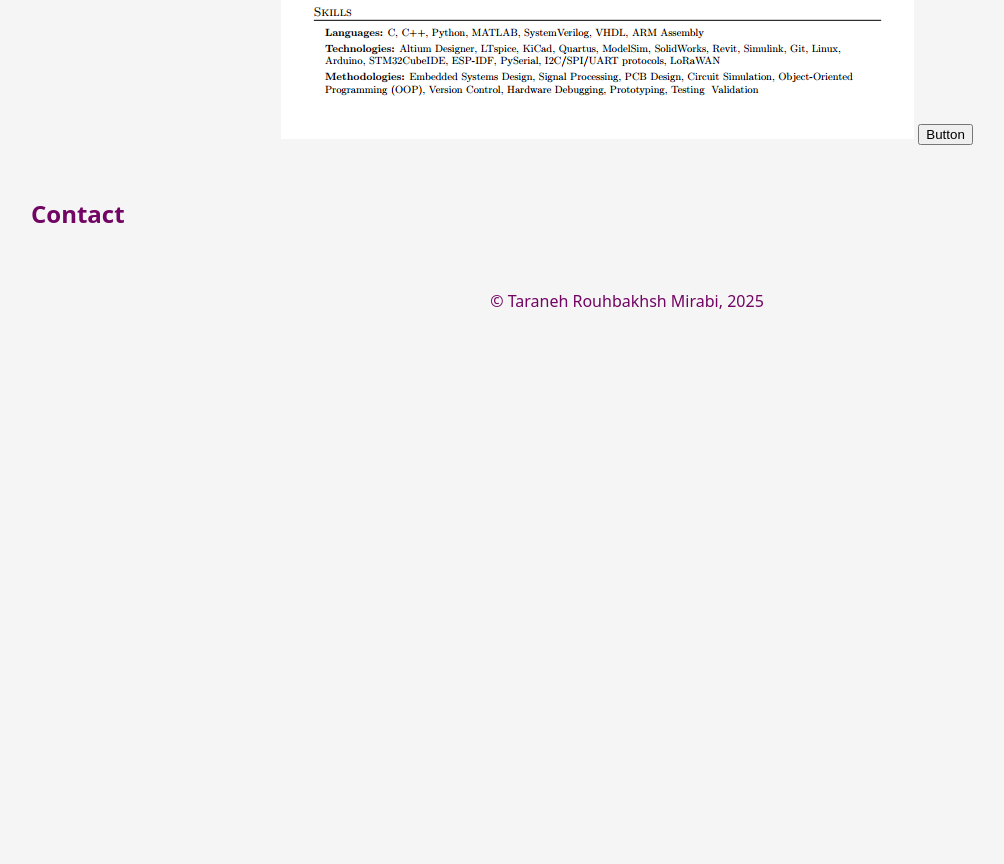
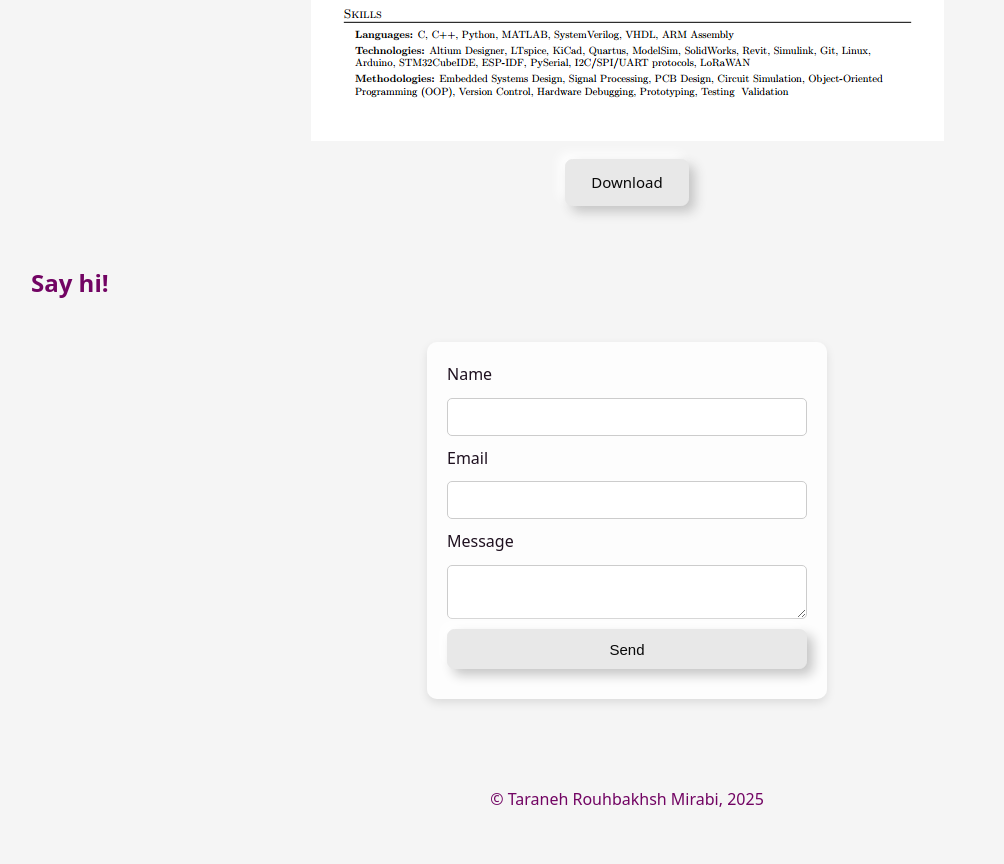
Before and after one commit to taranehrouh/my-portfolio, a plain HTML site: page index.html in a window 1280 px wide. Shown: the part 3480-4344 px from the top of the page, without its empty margins (13-1017 px from the left). Before the commit the page ends 3851 px from the top, so only its background shows below. Drawn offline with Linux system fonts and the light colour scheme.

Commit message:
final version

```diff
--- a/index.html
+++ b/index.html
@@ -103,10 +103,27 @@
   <h2 id = "resume">Resume</h2>
     <div class = "resume-container">
       <img src="assets\images\Screenshot 2025-10-20 220829.png">
-      <button>Button</button>
     </div>
 
-  <h2 id = "contact">Contact</h2>
+    <div class = "resume-container">
+      <a href="files/Resume.pdf" class="button">Download</a>
+    </div>
+
+  <h2 id = "contact">Say hi!</h2>
+    <div class="contact-container">
+      <form action="https://formspree.io/f/mwprjyeg" method="POST" class="contact-form">
+        <label for="name">Name</label>
+        <input type="text" name="name" required>
+
+        <label for="email">Email</label>
+        <input type="email" name="email" required>
+
+        <label for="message">Message</label>
+        <textarea name="message" required></textarea>
+
+        <button type="submit" class="button">Send</button>
+      </form>
+    </div>
 
   <footer class="site-footer">
     © Taraneh Rouhbakhsh Mirabi, 2025
--- a/styles.css
+++ b/styles.css
@@ -17,8 +17,8 @@ html {
 
 body {
   margin: 1;
-  /*background-image: url("assets/images/Circuit\ Primary.svg");
-  background-repeat: no-repeat;*/
+  background-image: url("assets/images/Circuit\ Primary\ \(5\).svg");
+  background-repeat: no-repeat;
   background-color: #f5f5f5;
   color: var(--text);
   font-family: ui-sans-serif, system-ui, -apple-system, "Segoe UI", Roboto, "Helvetica Neue", Arial;
@@ -286,8 +286,73 @@ p, h3 { margin: 0.5rem 1rem; }
 
 .resume-container {
   text-align: center;
+  margin-top: 10px;
 }
 
 .button {
   color: #090909;
+  padding: .7em 1.7em;
+  font-size: 15px;
+  border-radius: 0.5em;
+  background: #e8e8e8;
+  cursor: pointer;
+  border: 1px solid #e8e8e8;
+  transition: all 0.3s;
+  box-shadow: 6px 6px 12px #c5c5c5, -6px -6px 12px #ffffff;
+  text-decoration: none;
+  margin-bottom: 10px;
 }
+
+.button:active {
+  color: #666;
+  box-shadow: inset 4px 4px 12px #c5c5c5, inset -4px -4px 12px #ffffff;
+}
+
+/*contact section*/
+
+.contact-container {
+  display: flex;
+  justify-content: center;   /* centers horizontally */
+  align-items: center;       /* centers vertically (if container has height) */
+  width: 100%;
+  margin: 40px 0;
+}
+
+.contact-form {
+  width: 400px;              /* good readable width */
+  display: flex;
+  flex-direction: column;
+  gap: 10px;
+  text-align: left;
+  background: #ffffffcc;     /* optional: semi-transparent background */
+  padding: 20px;
+  border-radius: 10px;
+  box-shadow: 0 4px 10px rgba(0,0,0,0.1);
+}
+
+.contact-form input,
+.contact-form textarea {
+  padding: 10px;
+  border-radius: 5px;
+  border: 1px solid #ccc;
+  font-size: 14px;
+}
+
+.button {
+  display: inline-block;
+  text-decoration: none;
+  background: #e8e8e8;
+  color: #090909;
+  border: 1px solid #e8e8e8;
+  border-radius: 0.5em;
+  padding: 0.7em 1.7em;
+  cursor: pointer;
+  transition: all 0.3s;
+  box-shadow: 6px 6px 12px #c5c5c5, -6px -6px 12px #ffffff;
+  text-align: center;
+}
+
+.button:active {
+  color: #666;
+  box-shadow: inset 4px 4px 12px #c5c5c5, inset -4px -4px 12px #ffffff;
+}
```
Also changed, not shown: assets/images/Circuit Primary (5).svg (added), assets/images/Circuit Primary.svg (deleted).
